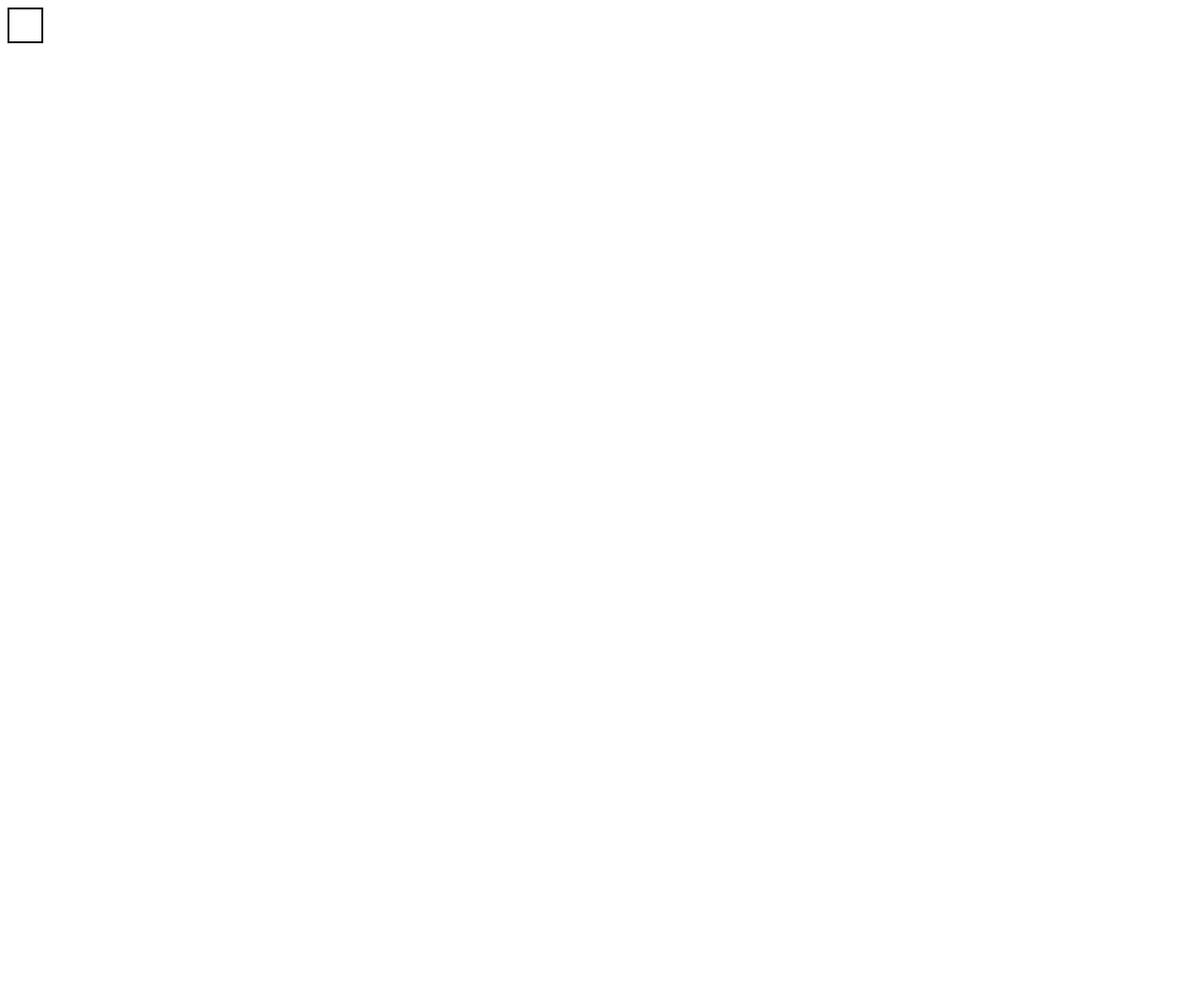
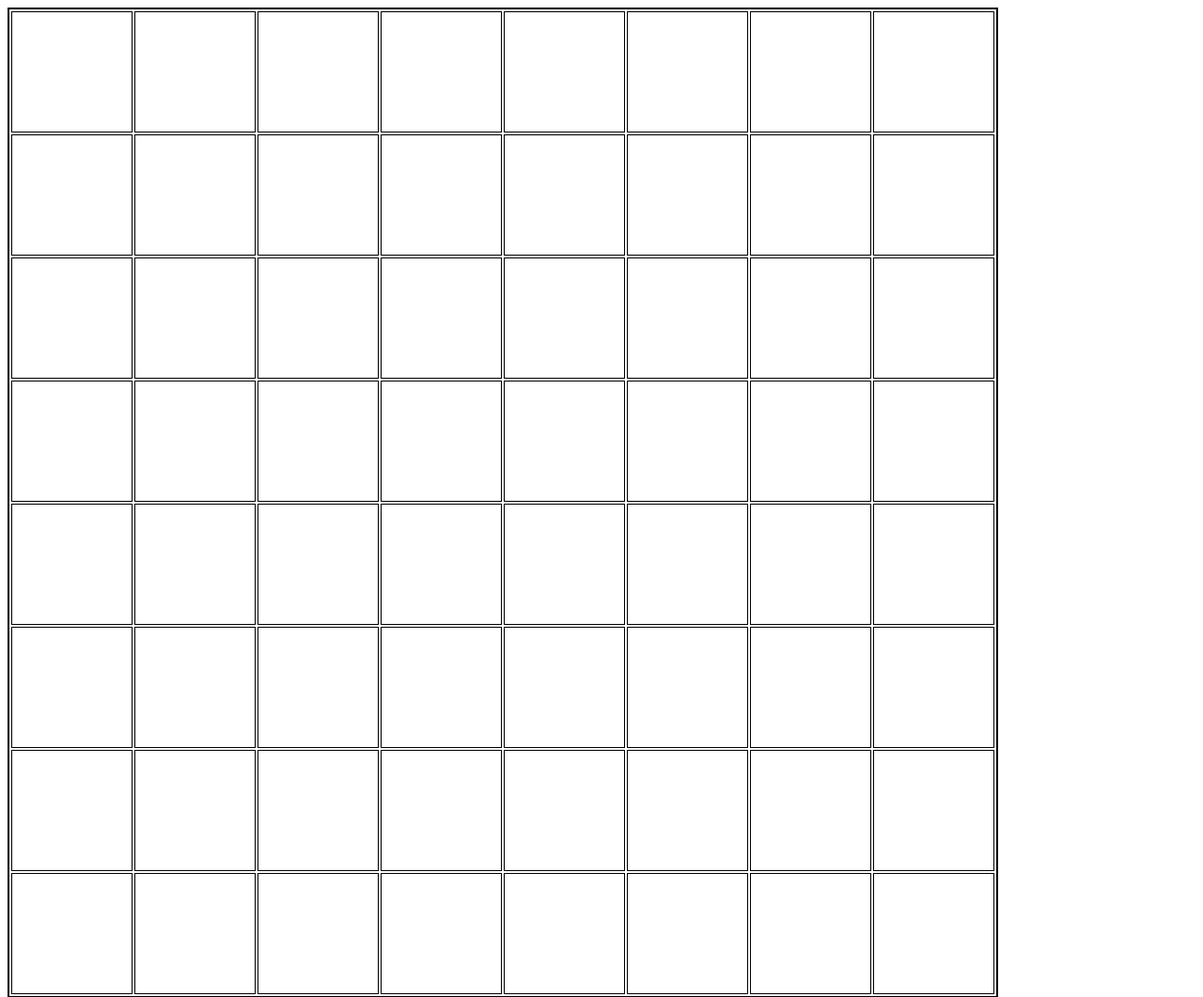
Before and after one commit to GandKproject/gandkproject.github.io, a plain HTML site: page index.html in a window 1280 px wide. Shown: the top 1061 px of the page at 94% size. Before the commit the page ends 800 px from the top, so only its background shows below. Drawn offline with Linux system fonts and the light colour scheme.

Commit message:
Update index.html

```diff
--- a/index.html
+++ b/index.html
@@ -2,6 +2,15 @@
 <html>
 <head>
 
+ <style>
+
+   td{
+    height: 125px;
+    width: 125px;
+    border: solid 1px black;
+   }
+
+ </style>
 
 </head>
 
@@ -82,5 +91,5 @@
 <td> </td>
 <td> </td>
 </tr>
-
+ </table>
 </body>
```
